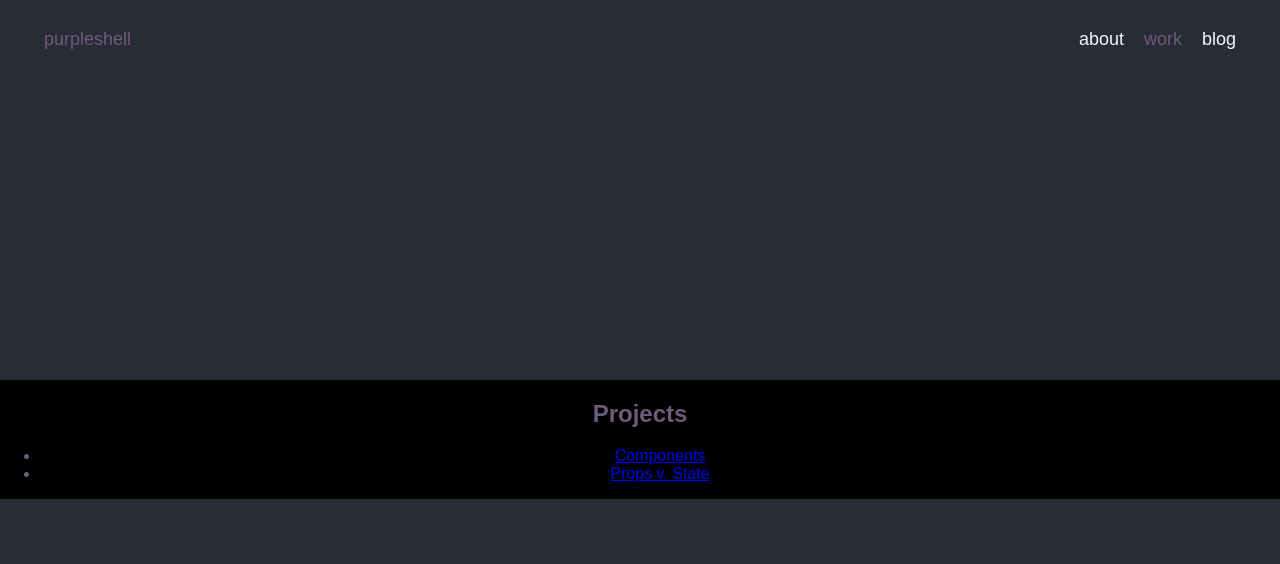
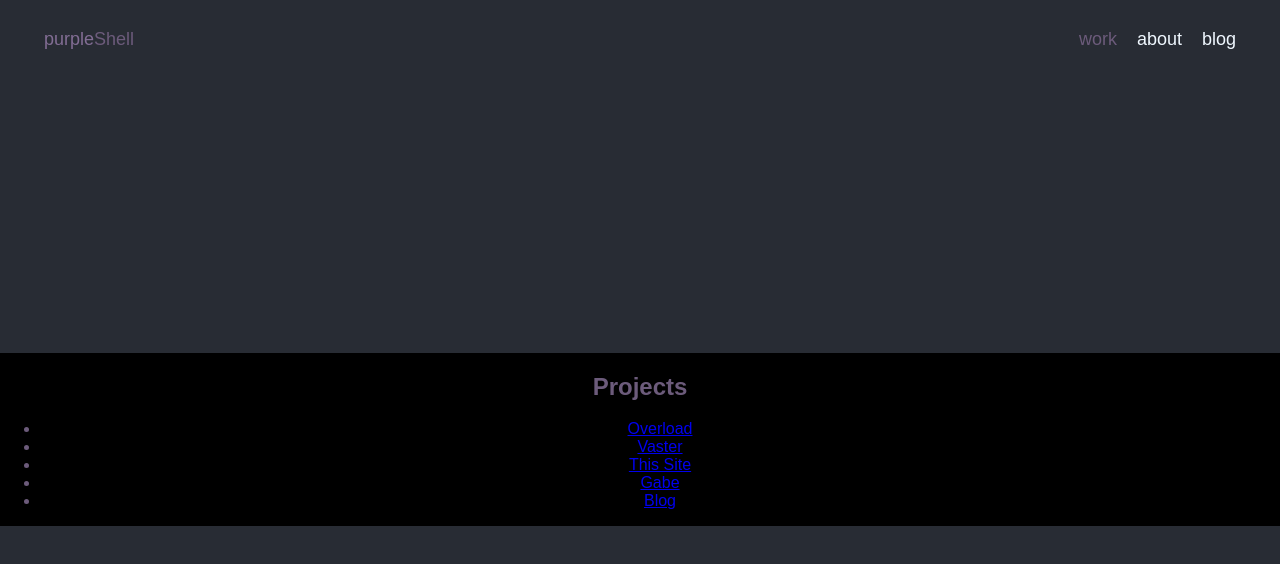
Before and after one commit to purpleshell/portfolio, a React (Create React App) app: page /work in a window 1280 px wide. Shown: the top 564 px of the page. Built offline with nearby package versions, Linux system fonts and the light colour scheme; a web font is replaced by a local one.

Commit message:
React router implemented

```diff
--- a/src/App.css
+++ b/src/App.css
@@ -16,6 +16,10 @@
 
 .logo {
   justify-self: start;
+}
+
+.purple {
+  color: #826d94;
 }
 
 .logo-link,
--- a/src/App.tsx
+++ b/src/App.tsx
@@ -17,11 +17,20 @@ class App extends Component {
         <div className="App">
           <header className="App-header">
             <div className="logo">
-              <Link to="/" className="logo-link">
-                <span className="purple">purple</span>shell
+              <Link to="/work" className="logo-link">
+                <span className="purple">purple</span>Shell
               </Link>
             </div>
             <ul className="site-nav">
+              <li>
+                <NavLink
+                  to="/work"
+                  className="nav-link"
+                  activeClassName="active"
+                >
+                  <span>work</span>
+                </NavLink>
+              </li>
               <li>
                 <NavLink
                   to="/about"
@@ -29,15 +38,6 @@ class App extends Component {
                   activeClassName="active"
                 >
                   <span>about</span>
-                </NavLink>
-              </li>
-              <li>
-                <NavLink
-                  to="/work"
-                  className="nav-link"
-                  activeClassName="active"
-                >
-                  <span>work</span>
                 </NavLink>
               </li>
               <li>
@@ -52,6 +52,7 @@ class App extends Component {
             </ul>
           </header>
           <div className="content">
+            {/* <Route path="/" component={Work} /> */}
             <Route path="/about" exact component={About} />
             <Route path="/work" component={Work} />
             <Route path="/blog" component={Blog} />
--- a/src/pages/Work.tsx
+++ b/src/pages/Work.tsx
@@ -6,24 +6,25 @@ export default ({ match }: any) => {
   return (
     <div>
       <Route path={`${match.path}/:projectId`} component={Project} />
-      <Route exact path={match.path} component={WorkNav} />
-    </div>
-  );
-};
-
-const WorkNav = ({ match }: any) => {
-  return (
-    <>
       <h2>Projects</h2>
 
       <ul>
         <li>
-          <Link to={`${match.url}/components`}>Components</Link>
+          <Link to={`${match.url}/overload`}>Overload</Link>
         </li>
         <li>
-          <Link to={`${match.url}/props-v-state`}>Props v. State</Link>
+          <Link to={`${match.url}/vaster`}>Vaster</Link>
+        </li>
+        <li>
+          <Link to={`${match.url}/this-site`}>This Site</Link>
+        </li>
+        <li>
+          <Link to={`${match.url}/gabe`}>Gabe</Link>
+        </li>
+        <li>
+          <Link to={`${match.url}/blog`}>Blog</Link>
         </li>
       </ul>
-    </>
+    </div>
   );
 };
```
Also changed, not shown: public/manifest.json.
